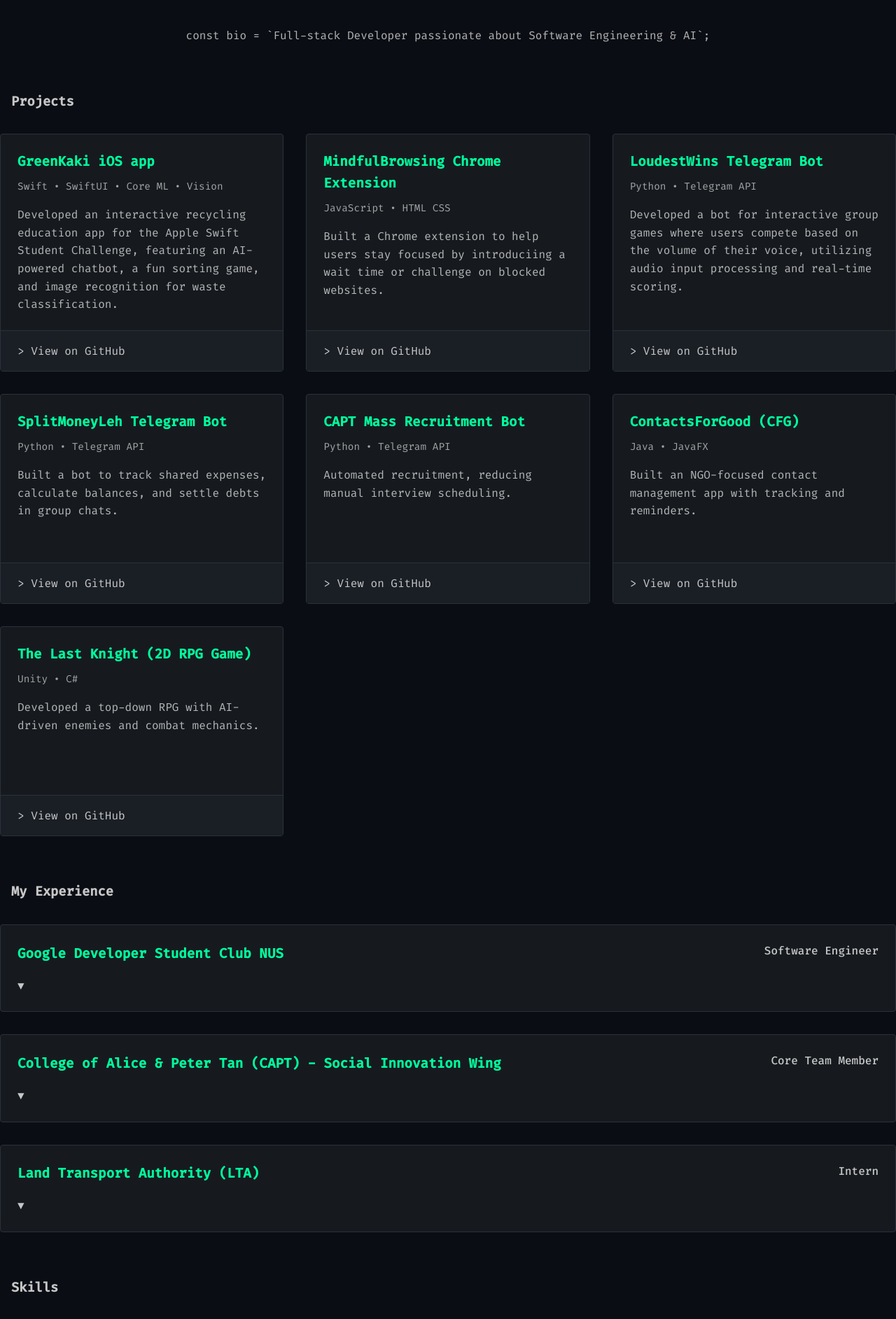
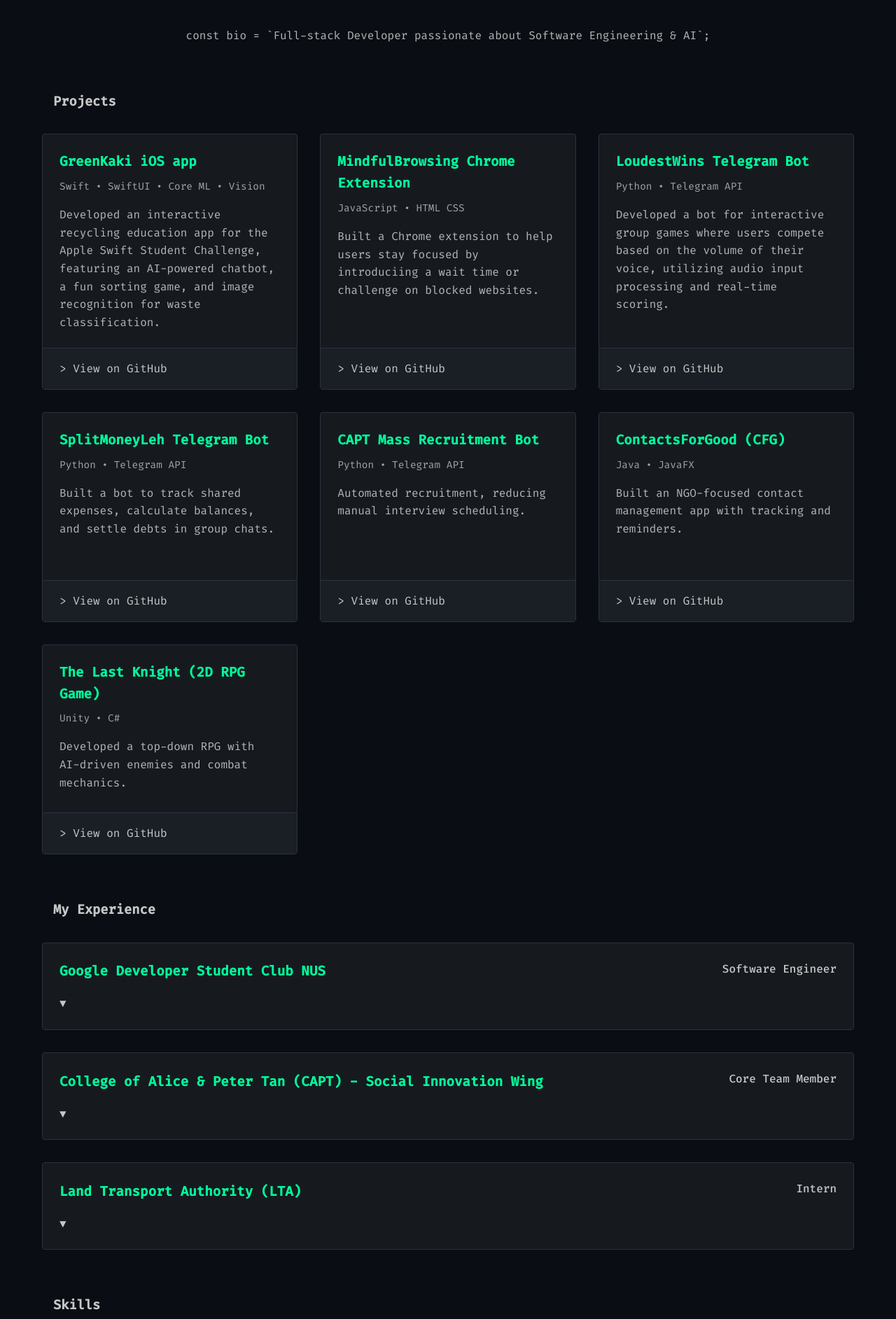
Before and after one commit to Justin-Yeo/hi-im-justin, a React (Create React App) app: page / in a window 1280 px wide. Shown: the part 547-2432 px from the top of the page at 70% size. Built offline with nearby package versions, Linux system fonts and the light colour scheme.

Commit message:
Fix spacing issue

```diff
--- a/package.json
+++ b/package.json
@@ -3,6 +3,8 @@
   "version": "1.0.0",
   "private": true,
   "dependencies": {
+    "ajv": "^8.17.1",
+    "ajv-keywords": "^5.1.0",
     "react": "^18.2.0",
     "react-dom": "^18.2.0",
     "react-router-dom": "^6.14.2",
--- a/src/components/Experience.jsx
+++ b/src/components/Experience.jsx
@@ -3,11 +3,13 @@ import { useState } from 'react';
 export default function Experience({ experience }) {
   return (
     <section className="terminal-section" id="experience">
-      <h3 className="section-title">My Experience</h3>
-      <div className="experience-grid">
-        {experience.map((exp, index) => (
-          <ExperienceCard key={index} exp={exp} />
-        ))}
+      <div className="container">
+        <h3 className="section-title">My Experience</h3>
+        <div className="experience-grid">
+          {experience.map((exp, index) => (
+            <ExperienceCard key={index} exp={exp} />
+          ))}
+        </div>
       </div>
     </section>
   );
--- a/src/components/Hero.jsx
+++ b/src/components/Hero.jsx
@@ -1,6 +1,7 @@
 export default function Hero() {
     return (
       <section className="terminal-hero" id="home">
+        <div className="container">
           <div className="glowing-text">
             <img className ="my-face" src="/logos/myface.jpeg"/>
             <h1 className="hero-title">&gt; hi im justin</h1>
@@ -8,6 +9,7 @@ export default function Hero() {
             <p className="hero-description">const bio = `Full-stack Developer passionate about
             Software Engineering & AI`;</p>
           </div>
+        </div>
       </section>
     );
   }
--- a/src/components/Projects.jsx
+++ b/src/components/Projects.jsx
@@ -1,6 +1,7 @@
 export default function Projects({ projects }) {
   return (
     <section id="projects" className="terminal-section">
+      <div className="container">
         <h3 className="section-title">Projects</h3>
         <div className="projects-grid">
           {projects.map((project, index) => (
@@ -23,6 +24,7 @@ export default function Projects({ projects }) {
             </div>
           ))}
         </div>
+      </div>
     </section>
   );
 }
--- a/src/components/Skills.jsx
+++ b/src/components/Skills.jsx
@@ -34,6 +34,7 @@
 
     return (
       <section className="terminal-section" id="skills">
+        <div className="container">
           <h3 className="section-title">Skills</h3>
           <div className="skills-container">
             {skillCategories.map((category, index) => (
@@ -57,6 +58,7 @@
               </div>
             ))}
           </div>
+        </div>
       </section>
     );
   }
```
Lines whose indentation alone changed are shown as unchanged.
